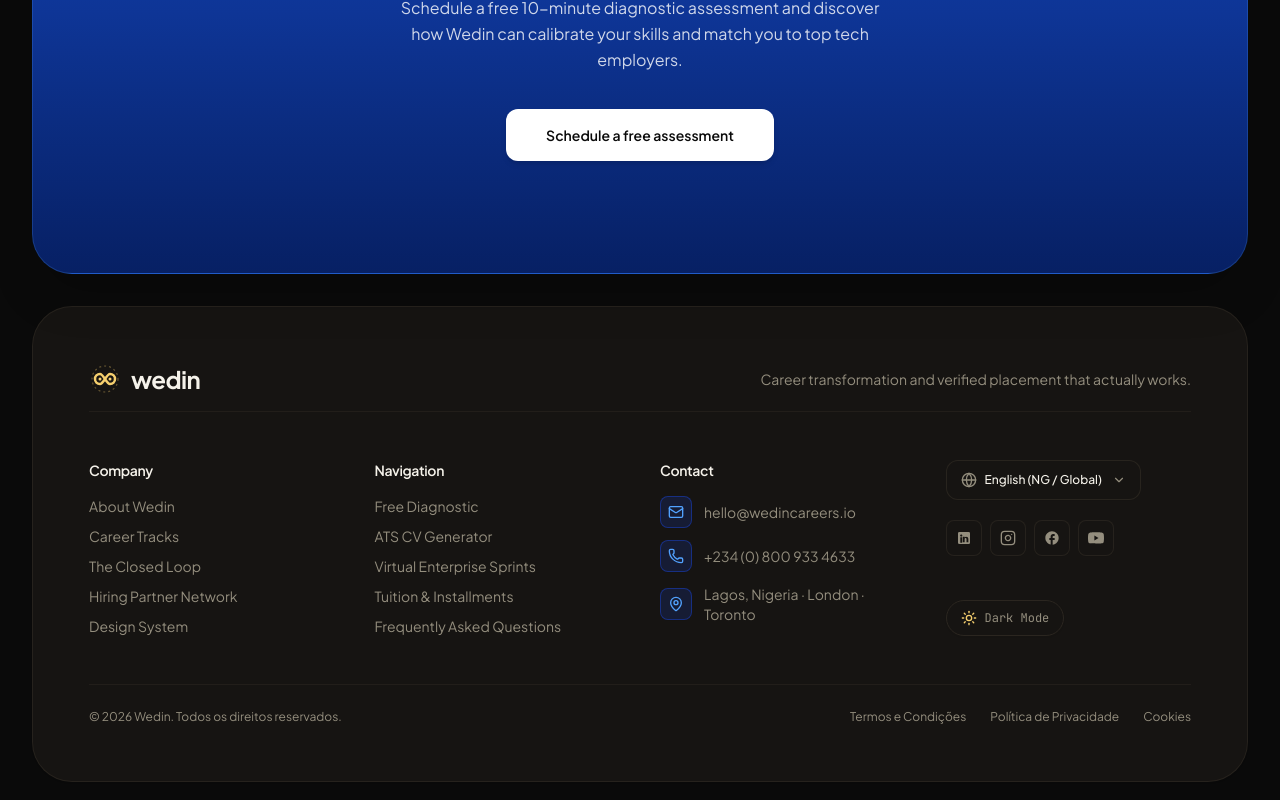
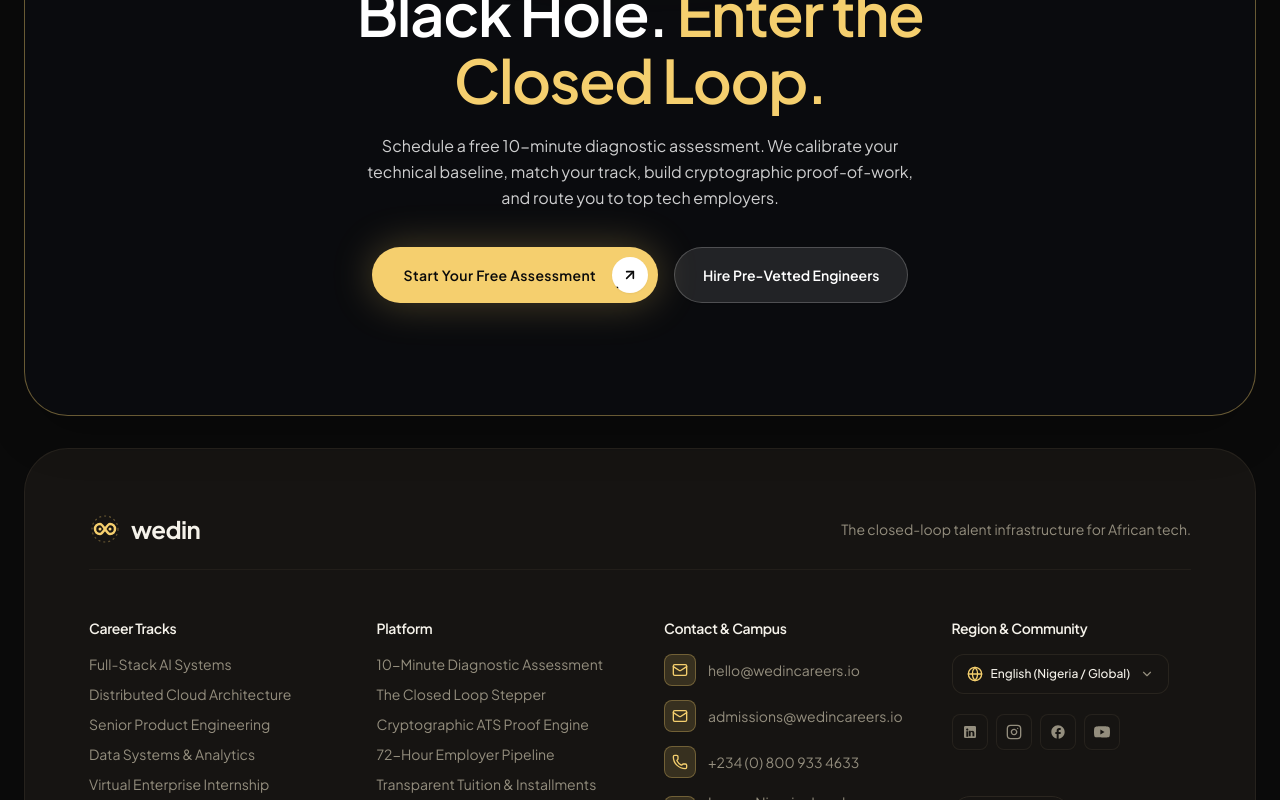
Before and after one commit to NengakDakup/wedin, a Next.js app: page / in a window 1280 px wide. Shown: the part 9620-10420 px from the top of the page. Built offline with nearby package versions, Linux system fonts and the light colour scheme.

Commit message:
feat(marketing): expand CTA and footer to full-page width, apply brand gold palette, and convert all copy to English

```diff
--- a/app/page.tsx
+++ b/app/page.tsx
@@ -2694,29 +2694,44 @@
         </div>
       </section>
 
-      {/* 8. HIGH-IMPACT CLOSING CALL TO ACTION (Floating Rounded Card matching Concept) */}
-      <section className="pt-16 pb-6 px-3 sm:px-6 lg:px-8 max-w-7xl mx-auto w-full">
-        <div className="rounded-[32px] sm:rounded-[40px] bg-gradient-to-b from-[#1449BA] via-[#0E3596] to-[#072064] border border-blue-400/20 text-white py-20 sm:py-28 px-6 sm:px-16 text-center relative overflow-hidden shadow-2xl">
-          {/* Ambient Top Specular Glow */}
-          <div className="absolute top-0 left-1/2 -translate-x-1/2 w-3/4 max-w-2xl h-44 bg-gradient-to-b from-white/25 via-white/5 to-transparent blur-2xl pointer-events-none" />
-
-          <div className="relative z-10 max-w-2xl mx-auto space-y-4">
-            <h2 className="font-body text-3xl sm:text-5xl font-semibold text-white tracking-tight leading-[1.18]">
-              Ready to transform your tech career?
+      {/* 8. HIGH-IMPACT CLOSING CALL TO ACTION (Full-Width Floating Rounded Card with Website Gold Colors) */}
+      <section className="pt-16 pb-6 px-2.5 sm:px-4 lg:px-6 w-full">
+        <div className="rounded-[32px] sm:rounded-[44px] bg-[#0A0B0E] border border-gold/40 text-white py-20 sm:py-28 px-6 sm:px-16 text-center relative overflow-hidden shadow-2xl w-full">
+          {/* Ambient Top Specular Gold Glow */}
+          <div className="absolute top-0 left-1/2 -translate-x-1/2 w-3/4 max-w-3xl h-52 bg-[radial-gradient(ellipse_at_top,_rgba(221,168,50,0.35),_transparent_70%)] blur-2xl pointer-events-none" />
+
+          <div className="relative z-10 max-w-3xl mx-auto space-y-5">
+            <div className="inline-flex items-center gap-2 px-3.5 py-1 rounded-full bg-gold/15 text-gold border border-gold/30 text-xs font-mono font-semibold uppercase tracking-wider">
+              <Sparkles className="w-3.5 h-3.5" />
+              <span>THE CLOSED LOOP TALENT PLATFORM</span>
+              <span className="w-1.5 h-1.5 rounded-full bg-gold animate-pulse ml-1" />
+            </div>
+
+            <h2 className="font-body text-3xl sm:text-5xl lg:text-6xl font-semibold text-white tracking-tight leading-[1.12]">
+              Stop Applying into the Black Hole.{' '}
+              <span className="text-gold">Enter the Closed Loop.</span>
             </h2>
-            <p className="font-body text-sm sm:text-base text-white/80 leading-relaxed max-w-lg mx-auto">
-              Schedule a free 10-minute diagnostic assessment and discover how Wedin can calibrate your skills and match you to top tech employers.
+
+            <p className="font-body text-sm sm:text-base text-white/80 leading-relaxed max-w-xl mx-auto">
+              Schedule a free 10-minute diagnostic assessment. We calibrate your technical baseline, match your track, build cryptographic proof-of-work, and route you to top tech employers.
             </p>
 
-            <div className="pt-5 flex items-center justify-center">
-              <Link href="/onboarding">
-                <button
-                  type="button"
-                  className="h-12 sm:h-13 px-8 sm:px-10 rounded-xl bg-white hover:bg-slate-100 text-[#0A0A0A] font-body text-xs sm:text-sm font-semibold shadow-md hover:shadow-lg transition-all duration-200 cursor-pointer flex items-center justify-center gap-2"
-                >
-                  <span>Schedule a free assessment</span>
-                </button>
+            <div className="pt-4 flex flex-col sm:flex-row items-center justify-center gap-4">
+              <Link href="/onboarding" className="w-full sm:w-auto group">
+                <div className="h-13 sm:h-14 rounded-full bg-gold hover:bg-gold-light text-[#0A0A0A] font-body text-xs sm:text-sm font-semibold pl-8 pr-2.5 flex items-center justify-between gap-4 shadow-glow hover:shadow-xl transition-all duration-200 cursor-pointer">
+                  <span className="tracking-wide">Start Your Free Assessment</span>
+                  <span className="relative w-9 h-9 rounded-full bg-white flex items-center justify-center text-[#0A0A0A] overflow-hidden shadow-xs shrink-0">
+                    <ArrowUpRight className="w-4 h-4 stroke-[2.5] transition-transform duration-300 ease-[cubic-bezier(0.16,1,0.3,1)] group-hover:translate-x-4 group-hover:-translate-y-4" />
+                    <ArrowUpRight className="w-4 h-4 stroke-[2.5] absolute -translate-x-4 translate-y-4 transition-transform duration-300 ease-[cubic-bezier(0.16,1,0.3,1)] group-hover:translate-x-0 group-hover:translate-y-0" />
+                  </span>
+                </div>
               </Link>
+
+              <a href="#employers" className="w-full sm:w-auto">
+                <div className="h-13 sm:h-14 px-7 rounded-full bg-white/10 hover:bg-white/15 border border-white/20 text-white font-body text-xs sm:text-sm font-semibold flex items-center justify-center transition-colors cursor-pointer shadow-xs">
+                  Hire Pre-Vetted Engineers
+                </div>
+              </a>
             </div>
           </div>
         </div>
--- a/components/marketing/marketing-footer.tsx
+++ b/components/marketing/marketing-footer.tsx
@@ -48,24 +48,25 @@
 
 export function MarketingFooter() {
   const [langOpen, setLangOpen] = React.useState(false)
-  const [selectedLang, setSelectedLang] = React.useState('English (NG / Global)')
+  const [selectedLang, setSelectedLang] = React.useState('English (Nigeria / Global)')
 
   const languages = [
-    'English (NG / Global)',
-    'English (UK / Diaspora)',
-    'Français (Afrique)',
-    'Português',
+    'English (Nigeria / Global)',
+    'English (United Kingdom / Diaspora)',
+    'English (United States & Canada)',
+    'English (Kenya & East Africa)',
+    'English (Ghana & West Africa)',
   ]
 
   return (
-    <footer className="pt-2 pb-12 px-3 sm:px-6 lg:px-8 max-w-7xl mx-auto w-full transition-colors duration-200">
-      {/* Floating Rounded Card Container matching concept */}
-      <div className="rounded-[32px] sm:rounded-[40px] bg-surface border border-border/80 p-8 sm:p-14 shadow-xs text-ink space-y-12 transition-colors">
+    <footer className="pt-2 pb-10 px-2.5 sm:px-4 lg:px-6 w-full transition-colors duration-200">
+      {/* Full-Width Floating Rounded Card Container with Website Gold Styling */}
+      <div className="rounded-[32px] sm:rounded-[44px] bg-surface border border-border/80 p-8 sm:p-14 lg:p-16 shadow-xs text-ink space-y-12 w-full transition-colors">
         {/* Top Row: Brand Logo & Tagline */}
-        <div className="flex flex-col sm:flex-row items-start sm:items-center justify-between gap-4 pb-4 border-b border-border/60">
+        <div className="flex flex-col sm:flex-row items-start sm:items-center justify-between gap-4 pb-6 border-b border-border/60">
           <Link href="/" className="flex items-center gap-2.5 group">
-            {/* Custom Brand Logo Glyph */}
-            <div className="w-8 h-8 relative flex items-center justify-center text-[#1449BA] dark:text-gold group-hover:scale-105 transition-transform duration-200">
+            {/* Custom Brand Logo Glyph in Gold */}
+            <div className="w-8 h-8 relative flex items-center justify-center text-gold group-hover:scale-105 transition-transform duration-200">
               <svg
                 viewBox="0 0 32 32"
                 fill="none"
@@ -92,114 +93,129 @@
                 <circle cx="21" cy="16" r="1.5" fill="currentColor" />
               </svg>
             </div>
-            <span className="font-body font-bold text-2xl tracking-tight text-ink">
+            <span className="font-body font-bold text-2xl tracking-tight text-ink group-hover:text-gold transition-colors">
               wedin
             </span>
           </Link>
 
           <p className="font-body text-xs sm:text-sm text-muted">
-            Career transformation and verified placement that actually works.
+            The closed-loop talent infrastructure for African tech.
           </p>
         </div>
 
         {/* Middle Row: Navigation Columns & Contact */}
-        <div className="grid grid-cols-1 sm:grid-cols-2 lg:grid-cols-12 gap-8 lg:gap-10">
-          {/* Column 1: Empresa / Company (3 cols) */}
+        <div className="grid grid-cols-1 sm:grid-cols-2 lg:grid-cols-12 gap-8 lg:gap-12">
+          {/* Column 1: Career Tracks (3 cols) */}
           <div className="lg:col-span-3 space-y-4">
             <h4 className="font-body font-semibold text-sm text-ink tracking-tight">
-              Company
+              Career Tracks
             </h4>
             <ul className="space-y-2.5 text-xs sm:text-sm font-body text-muted">
               <li>
-                <Link href="/" className="hover:text-ink transition-colors">
-                  About Wedin
-                </Link>
-              </li>
-              <li>
-                <a href="#tracks" className="hover:text-ink transition-colors">
-                  Career Tracks
+                <a href="#tracks" className="hover:text-gold transition-colors">
+                  Full-Stack AI Systems
                 </a>
               </li>
               <li>
-                <a href="#closed-loop" className="hover:text-ink transition-colors">
-                  The Closed Loop
+                <a href="#tracks" className="hover:text-gold transition-colors">
+                  Distributed Cloud Architecture
                 </a>
               </li>
               <li>
-                <a href="#employers" className="hover:text-ink transition-colors">
-                  Hiring Partner Network
+                <a href="#tracks" className="hover:text-gold transition-colors">
+                  Senior Product Engineering
                 </a>
               </li>
               <li>
-                <Link href="/kitchen-sink" className="hover:text-ink transition-colors">
-                  Design System
-                </Link>
+                <a href="#tracks" className="hover:text-gold transition-colors">
+                  Data Systems & Analytics
+                </a>
+              </li>
+              <li>
+                <a href="#closed-loop" className="hover:text-gold transition-colors">
+                  Virtual Enterprise Internship
+                </a>
               </li>
             </ul>
           </div>
 
-          {/* Column 2: Navegação / Navigation (3 cols) */}
+          {/* Column 2: Platform & Placement (3 cols) */}
           <div className="lg:col-span-3 space-y-4">
             <h4 className="font-body font-semibold text-sm text-ink tracking-tight">
-              Navigation
+              Platform
             </h4>
             <ul className="space-y-2.5 text-xs sm:text-sm font-body text-muted">
               <li>
-                <Link href="/onboarding" className="hover:text-ink transition-colors">
-                  Free Diagnostic
+                <Link href="/onboarding" className="hover:text-gold transition-colors">
+                  10-Minute Diagnostic Assessment
                 </Link>
               </li>
               <li>
-                <a href="#toolkit" className="hover:text-ink transition-colors">
-                  ATS CV Generator
+                <a href="#closed-loop" className="hover:text-gold transition-colors">
+                  The Closed Loop Stepper
                 </a>
               </li>
               <li>
-                <a href="#tracks" className="hover:text-ink transition-colors">
-                  Virtual Enterprise Sprints
+                <a href="#toolkit" className="hover:text-gold transition-colors">
+                  Cryptographic ATS Proof Engine
                 </a>
               </li>
               <li>
-                <a href="#pricing" className="hover:text-ink transition-colors">
-                  Tuition & Installments
+                <a href="#employers" className="hover:text-gold transition-colors">
+                  72-Hour Employer Pipeline
                 </a>
               </li>
               <li>
-                <a href="#faq" className="hover:text-ink transition-colors">
+                <a href="#pricing" className="hover:text-gold transition-colors">
+                  Transparent Tuition & Installments
+                </a>
+              </li>
+              <li>
+                <a href="#faq" className="hover:text-gold transition-colors">
                   Frequently Asked Questions
                 </a>
               </li>
             </ul>
           </div>
 
-          {/* Column 3: Contacto / Contact (3 cols) */}
+          {/* Column 3: Contact & Campus (3 cols) */}
           <div className="lg:col-span-3 space-y-4">
             <h4 className="font-body font-semibold text-sm text-ink tracking-tight">
-              Contact
+              Contact & Campus
             </h4>
-            <div className="space-y-3 text-xs sm:text-sm font-body text-muted">
+            <div className="space-y-3.5 text-xs sm:text-sm font-body text-muted">
               <a
                 href="mailto:hello@wedincareers.io"
-                className="flex items-center gap-3 group hover:text-ink transition-colors"
+                className="flex items-center gap-3 group hover:text-gold transition-colors"
               >
-                <div className="w-8 h-8 rounded-lg bg-blue-50 dark:bg-blue-950/50 border border-blue-200/70 dark:border-blue-800/60 text-[#1449BA] dark:text-blue-400 flex items-center justify-center shrink-0 shadow-2xs group-hover:scale-105 transition-transform">
+                <div className="w-8 h-8 rounded-lg bg-gold/15 border border-gold/30 text-gold flex items-center justify-center shrink-0 shadow-2xs group-hover:scale-105 transition-transform">
                   <Mail className="w-4 h-4" />
                 </div>
                 <span>hello@wedincareers.io</span>
               </a>
 
               <a
+                href="mailto:admissions@wedincareers.io"
+                className="flex items-center gap-3 group hover:text-gold transition-colors"
+              >
+                <div className="w-8 h-8 rounded-lg bg-gold/15 border border-gold/30 text-gold flex items-center justify-center shrink-0 shadow-2xs group-hover:scale-105 transition-transform">
+                  <Mail className="w-4 h-4" />
+                </div>
+                <span>admissions@wedincareers.io</span>
+              </a>
+
+              <a
                 href="tel:+2348009334633"
-                className="flex items-center gap-3 group hover:text-ink transition-colors"
+                className="flex items-center gap-3 group hover:text-gold transition-colors"
               >
-                <div className="w-8 h-8 rounded-lg bg-blue-50 dark:bg-blue-950/50 border border-blue-200/70 dark:border-blue-800/60 text-[#1449BA] dark:text-blue-400 flex items-center justify-center shrink-0 shadow-2xs group-hover:scale-105 transition-transform">
+                <div className="w-8 h-8 rounded-lg bg-gold/15 border border-gold/30 text-gold flex items-center justify-center shrink-0 shadow-2xs group-hover:scale-105 transition-transform">
                   <Phone className="w-4 h-4" />
                 </div>
                 <span>+234 (0) 800 933 4633</span>
               </a>
 
               <div className="flex items-center gap-3">
-                <div className="w-8 h-8 rounded-lg bg-blue-50 dark:bg-blue-950/50 border border-blue-200/70 dark:border-blue-800/60 text-[#1449BA] dark:text-blue-400 flex items-center justify-center shrink-0 shadow-2xs">
+                <div className="w-8 h-8 rounded-lg bg-gold/15 border border-gold/30 text-gold flex items-center justify-center shrink-0 shadow-2xs">
                   <MapPin className="w-4 h-4" />
                 </div>
                 <span>Lagos, Nigeria · London · Toronto</span>
@@ -207,25 +223,29 @@
             </div>
           </div>
 
-          {/* Column 4: Region & Social Media (3 cols) */}
+          {/* Column 4: Region Selector & Social Media (3 cols) */}
           <div className="lg:col-span-3 flex flex-col justify-between space-y-6">
             <div className="space-y-4">
+              <h4 className="font-body font-semibold text-sm text-ink tracking-tight">
+                Region & Community
+              </h4>
+
               {/* Language / Region Dropdown */}
               <div className="relative">
                 <button
                   type="button"
                   onClick={() => setLangOpen(!langOpen)}
-                  className="w-full sm:w-auto min-w-[180px] h-10 px-3.5 rounded-xl bg-surface border border-border/90 hover:border-border text-ink text-xs font-body font-medium flex items-center justify-between gap-2.5 transition-colors cursor-pointer shadow-2xs"
+                  className="w-full sm:w-auto min-w-[200px] h-10 px-3.5 rounded-xl bg-surface border border-border/90 hover:border-gold/60 text-ink text-xs font-body font-medium flex items-center justify-between gap-2.5 transition-colors cursor-pointer shadow-2xs"
                 >
                   <div className="flex items-center gap-2">
-                    <Globe className="w-4 h-4 text-muted" />
+                    <Globe className="w-4 h-4 text-gold" />
                     <span>{selectedLang}</span>
                   </div>
                   <ChevronDown className={`w-3.5 h-3.5 text-muted transition-transform duration-200 ${langOpen ? 'rotate-180' : ''}`} />
                 </button>
 
                 {langOpen && (
-                  <div className="absolute top-12 left-0 right-0 sm:right-auto sm:w-56 bg-surface border border-border rounded-xl shadow-xl p-1.5 z-50 text-xs font-body space-y-0.5">
+                  <div className="absolute top-12 left-0 right-0 sm:right-auto sm:w-64 bg-surface border border-border rounded-xl shadow-xl p-1.5 z-50 text-xs font-body space-y-0.5">
                     {languages.map(lang => (
                       <button
                         key={lang}
@@ -237,21 +257,21 @@
                         className="w-full px-3 py-2 rounded-lg text-left text-ink hover:bg-bg flex items-center justify-between transition-colors cursor-pointer"
                       >
                         <span>{lang}</span>
-                        {selectedLang === lang && <Check className="w-3.5 h-3.5 text-[#1449BA] dark:text-gold" />}
+                        {selectedLang === lang && <Check className="w-3.5 h-3.5 text-gold" />}
                       </button>
                     ))}
                   </div>
                 )}
               </div>
 
-              {/* Social Media Icon Row matching screenshot: LinkedIn, Instagram, Facebook, YouTube */}
+              {/* Social Media Icon Row in Website Styling */}
               <div className="flex items-center gap-2 pt-1">
                 <a
                   href="https://linkedin.com"
                   target="_blank"
                   rel="noopener noreferrer"
                   aria-label="LinkedIn"
-                  className="w-9 h-9 rounded-lg border border-border/80 bg-surface hover:border-[#1449BA] hover:text-[#1449BA] text-muted flex items-center justify-center transition-all shadow-2xs cursor-pointer"
+                  className="w-9 h-9 rounded-lg border border-border/80 bg-surface hover:border-gold hover:text-gold text-muted flex items-center justify-center transition-all shadow-2xs cursor-pointer"
                 >
                   <LinkedinIcon className="w-4 h-4" />
                 </a>
@@ -260,16 +280,16 @@
                   target="_blank"
                   rel="noopener noreferrer"
                   aria-label="Instagram"
-                  className="w-9 h-9 rounded-lg border border-border/80 bg-surface hover:border-[#1449BA] hover:text-[#1449BA] text-muted flex items-center justify-center transition-all shadow-2xs cursor-pointer"
+                  className="w-9 h-9 rounded-lg border border-border/80 bg-surface hover:border-gold hover:text-gold text-muted flex items-center justify-center transition-all shadow-2xs cursor-pointer"
                 >
                   <InstagramIcon className="w-4 h-4" />
                 </a>
                 <a
-                  href="https://facebook.com"
+                  href="https://twitter.com"
                   target="_blank"
                   rel="noopener noreferrer"
-                  aria-label="Facebook"
-                  className="w-9 h-9 rounded-lg border border-border/80 bg-surface hover:border-[#1449BA] hover:text-[#1449BA] text-muted flex items-center justify-center transition-all shadow-2xs cursor-pointer"
+                  aria-label="Twitter / X"
+                  className="w-9 h-9 rounded-lg border border-border/80 bg-surface hover:border-gold hover:text-gold text-muted flex items-center justify-center transition-all shadow-2xs cursor-pointer"
                 >
                   <FacebookIcon className="w-4 h-4" />
                 </a>
@@ -278,7 +298,7 @@
                   target="_blank"
                   rel="noopener noreferrer"
                   aria-label="YouTube"
-                  className="w-9 h-9 rounded-lg border border-border/80 bg-surface hover:border-[#1449BA] hover:text-[#1449BA] text-muted flex items-center justify-center transition-all shadow-2xs cursor-pointer"
+                  className="w-9 h-9 rounded-lg border border-border/80 bg-surface hover:border-gold hover:text-gold text-muted flex items-center justify-center transition-all shadow-2xs cursor-pointer"
                 >
                   <YoutubeIcon className="w-4 h-4" />
                 </a>
@@ -292,20 +312,23 @@
           </div>
         </div>
 
-        {/* Bottom Bar: Copyright & Legal */}
+        {/* Bottom Bar: Copyright & English Legal Links */}
         <div className="pt-6 border-t border-border/60 flex flex-col sm:flex-row items-center justify-between gap-4 text-xs font-body text-muted">
           <div>
-            © {new Date().getFullYear()} Wedin. Todos os direitos reservados.
+            © {new Date().getFullYear()} Wedin Inc. All rights reserved.
           </div>
-          <div className="flex items-center gap-5 sm:gap-6">
-            <Link href="/" className="hover:text-ink transition-colors">
-              Termos e Condições
+          <div className="flex flex-wrap items-center gap-5 sm:gap-6">
+            <Link href="/" className="hover:text-gold transition-colors">
+              Terms & Conditions
             </Link>
-            <Link href="/" className="hover:text-ink transition-colors">
-              Política de Privacidade
+            <Link href="/" className="hover:text-gold transition-colors">
+              Privacy Policy
             </Link>
-            <Link href="/" className="hover:text-ink transition-colors">
-              Cookies
+            <Link href="/" className="hover:text-gold transition-colors">
+              Cookie Policy
+            </Link>
+            <Link href="/" className="hover:text-gold transition-colors">
+              Honor Code & Verification
             </Link>
           </div>
         </div>
```
